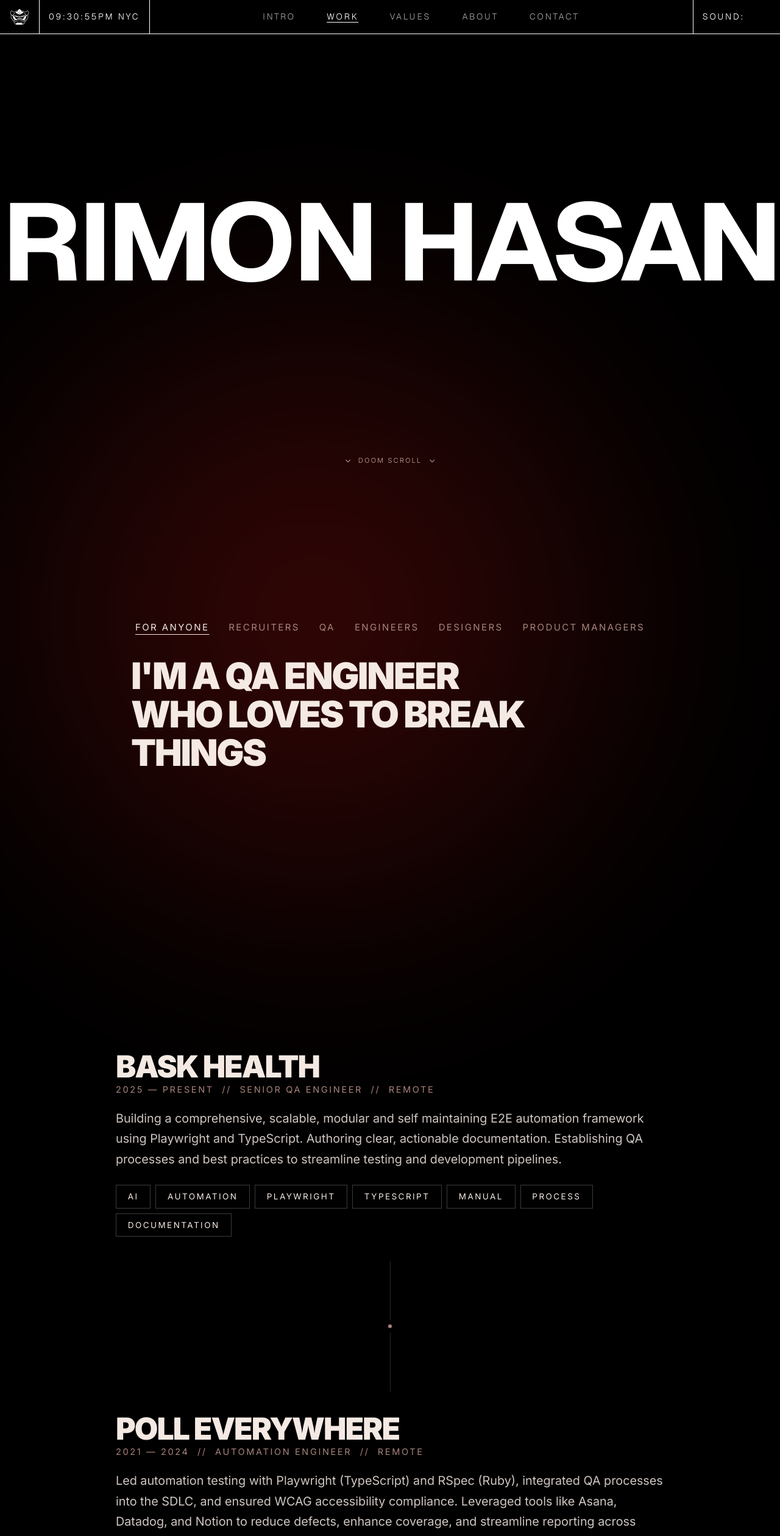
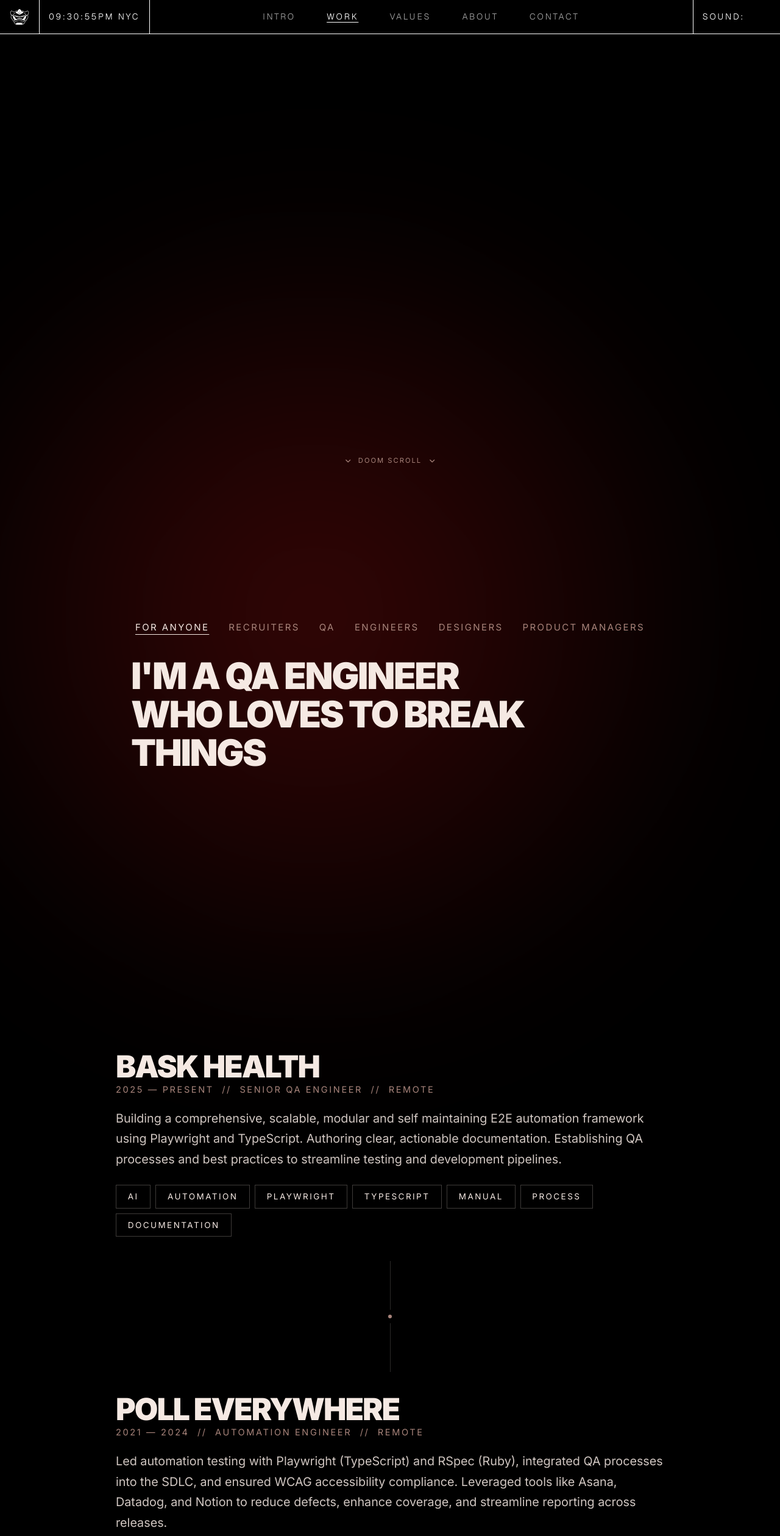
Before and after one commit to rhrimon/rhrimon.github.io, a Next.js app: page / in a window 1280 px wide. Shown: the top 2519 px of the page at 61% size. Built offline with nearby package versions, Linux system fonts and the light colour scheme.

Commit message:
More mobile improvements

```diff
--- a/src/app/globals.css
+++ b/src/app/globals.css
@@ -203,12 +203,14 @@ body::before {
     display: block;
     width: 100%;
     height: auto;
+    opacity: 0;
   }
   .hero-title-svg text {
     fill: #ffffff;
   }
   .hero-title-mobile {
     display: none;
+    opacity: 0;
     text-align: center;
     font-family: var(--font-geist), var(--font-inter), sans-serif;
     font-weight: 700;
@@ -499,7 +501,7 @@ body::before {
   }
   .timeline-rail .line {
     width: 1px;
-    height: 6rem;
+    height: 5rem;
     background: rgba(245, 233, 227, 0.18);
   }
   .timeline-rail .dot {
@@ -578,6 +580,9 @@ body::before {
   .values-body p {
     font-size: 1.3rem !important;
   }
+  .timeline-rail .line {
+    height: 3rem;
+  }
 }
 
 @keyframes soundFade {
@@ -588,6 +593,15 @@ body::before {
 @keyframes taglineFade {
   from { opacity: 0; }
   to { opacity: 1; }
+}
+
+@keyframes heroFadeIn {
+  from { opacity: 0; }
+  to   { opacity: 1; }
+}
+
+.hero-title-fadein {
+  animation: heroFadeIn 1s ease forwards;
 }
 
 @keyframes fadeInUp {
--- a/src/components/IntroSection.tsx
+++ b/src/components/IntroSection.tsx
@@ -1,6 +1,6 @@
 'use client';
 
-import { useState } from 'react';
+import { useEffect, useState } from 'react';
 
 type TabId = 'for-anyone' | 'recruiters' | 'qa' | 'engineers' | 'designers' | 'product-managers';
 
@@ -30,6 +30,11 @@ const ChevronDown = () => (
 
 const IntroSection = () => {
   const [active, setActive] = useState<TabId>('for-anyone');
+  const [titleVisible, setTitleVisible] = useState(false);
+
+  useEffect(() => {
+    setTitleVisible(true);
+  }, []);
 
   return (
     <>
@@ -37,7 +42,7 @@ const IntroSection = () => {
       <section className="hero" aria-label="Rimon Hasan">
         {/* Desktop: single line edge-to-edge */}
         <svg
-          className="hero-title hero-title-svg hero-title-desktop"
+          className={`hero-title hero-title-svg hero-title-desktop${titleVisible ? ' hero-title-fadein' : ''}`}
           viewBox="0 0 1000 132"
           preserveAspectRatio="xMidYMid meet"
           aria-label="Rimon Hasan"
@@ -60,7 +65,7 @@ const IntroSection = () => {
         </svg>
 
         {/* Mobile: two lines, natural rendering */}
-        <div className="hero-title-mobile" aria-hidden="true">
+        <div className={`hero-title-mobile${titleVisible ? ' hero-title-fadein' : ''}`} aria-hidden="true">
           <div>RIMON</div>
           <div>HASAN</div>
         </div>
```
